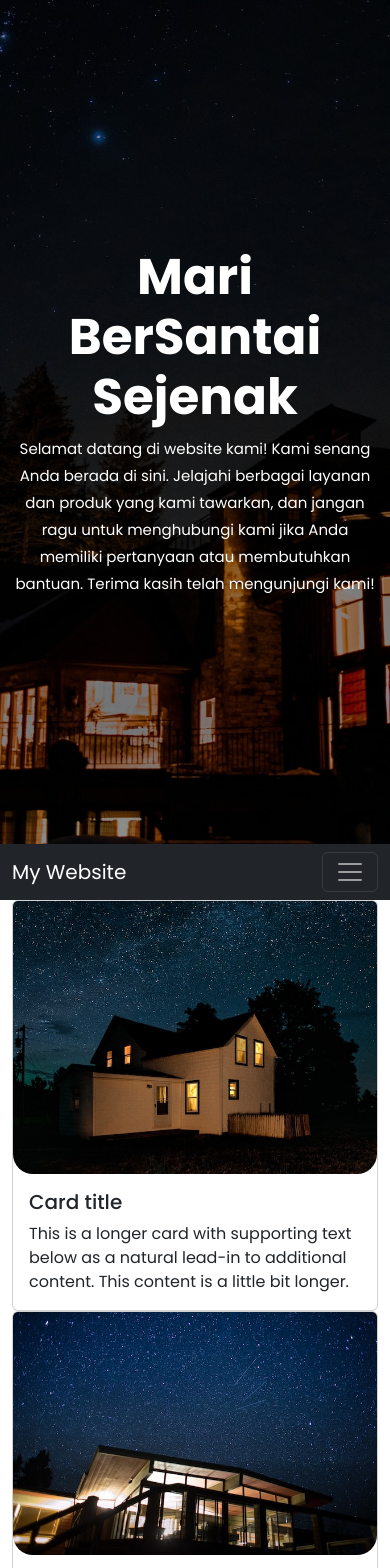
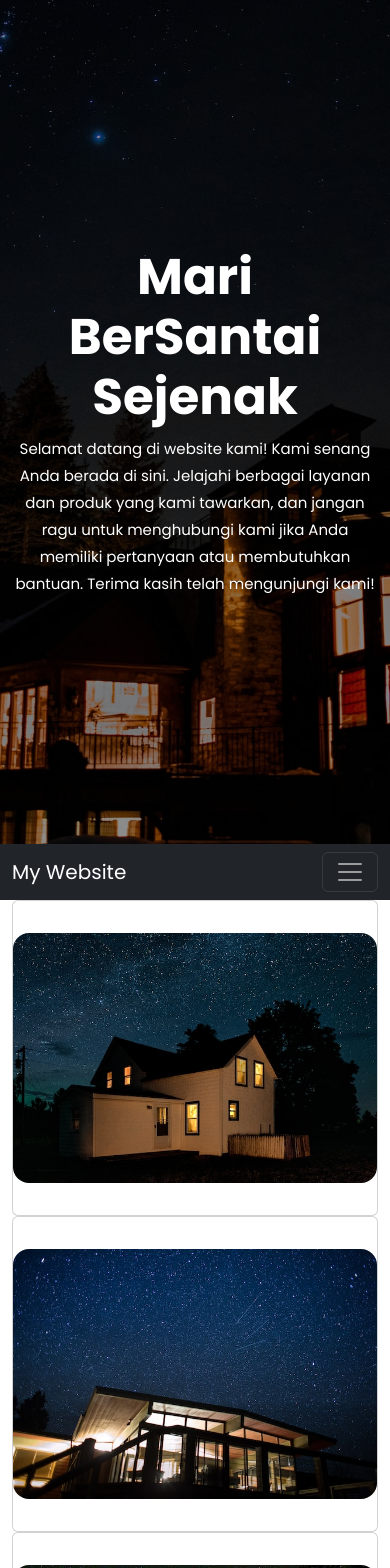
Before and after one commit to farhanrama95/Tugas-akhir-PW1-React.js, a React (Vite) app: page / in a window 390 px wide. Shown: the top 1568 px of the page. Built offline with nearby package versions, Linux system fonts and the light colour scheme.

Commit message:
ngodong gimang

```diff
--- a/src/components/about.css
+++ b/src/components/about.css
@@ -2,8 +2,8 @@
     display: flex;
     border: 5px solid rgb(30, 30, 30);
     border-radius: 20px;
-    margin: 5rem;
-    padding: 2rem;
+    margin: 7rem;
+    padding: 0.5rem;
     justify-content: center;
     align-items: center;
     height: 80vh;
@@ -25,8 +25,6 @@
     margin: 2rem;
     text-align: center;
 }
-
-
 
 h3{
     font-weight: bolder;
@@ -85,6 +83,6 @@ h3{
     }
 
     .univ p{
-        font-size: 15px;
+        font-size: 12px;
     }
 }
--- a/src/components/about.jsx
+++ b/src/components/about.jsx
@@ -1,10 +1,22 @@
-import './about.css'
-import profileImg from '../assets/img/gallery/profile.png'
+import './about.css';
+import profileImg from '../assets/img/gallery/profile.png';
+import { motion} from 'motion/react';
 
 // FUNGSI KOMPONEN ABOUT
 function About() {
     return (
-        <div className="profile-card">
+        <motion.div
+        initial={{opacity:0}}
+        whileInView={{
+            opacity:1,
+            scale:1,
+            transition:{duration:0.9}
+        }}
+        viewport={{
+            once: true
+        }}
+
+        className="profile-card">
             <h2>Profil pembuat</h2>
             <img src={profileImg} alt="" />
             <div className="bio">
@@ -15,8 +27,7 @@ function About() {
                     <p>INSTITUT WIDYA PRATAMA | Sistem Informasi</p>
                 </div>
             </div>
-
-        </div>
+        </motion.div>
     );
 }
 
--- a/src/components/footer.css
+++ b/src/components/footer.css
@@ -27,3 +27,26 @@ footer{
     font-weight: bold;
 
 }
+
+.fact{
+    align-items: center;
+    padding: 1rem;
+    justify-content: center;
+    display: flex;
+
+}
+
+.fact i{
+    animation: spin 3s linear infinite;
+    font-size: 30px;
+}
+
+/* ANIMASI LOGO REACT */
+@keyframes spin{
+    from{
+        transform: rotate(0deg);
+    }
+    to {
+        transform: rotate(360deg);
+    }
+}
--- a/src/components/footer.jsx
+++ b/src/components/footer.jsx
@@ -15,7 +15,10 @@ function Footer() {
                         <motion.li whileHover={{ scale: 1.55,}}><i className='fa-brands fa-github'></i></motion.li>
                     </ul>
                 </div>
-                &copy; Mohamad Farhan Ramadhani | SI.25.230.0011
+                <div className="fact">
+                    Website dibuat dengan <i class="fa-brands fa-react"></i>
+                </div>
+                &copy; Mohamad Farhan Ramadhani (SI.25.230.0011)
             </footer>
         </>
     );
--- a/src/components/gallery.css
+++ b/src/components/gallery.css
@@ -1,4 +1,14 @@
+.card{
+    display: flex;
+    align-items: center;
+    justify-content: center;
+}
 
-img{
-    border-radius: 20px;
+
+.galleryImg {
+  width: 100%;
+  height: 250px;
+  object-fit: cover;
+  margin: 2rem;
+  border-radius: 1rem;
 }
--- a/src/components/gallery.jsx
+++ b/src/components/gallery.jsx
@@ -22,15 +22,7 @@ function Gallery() {
                 {galleryImg.map((img, idx) => (
                     <Col key={idx}>
                         <Card>
-                            <Card.Img variant="top" src={img} />
-                            <Card.Body>
-                                <Card.Title>Card title</Card.Title>
-                                <Card.Text>
-                                    This is a longer card with supporting text below as a natural
-                                    lead-in to additional content. This content is a little bit
-                                    longer.
-                                </Card.Text>
-                            </Card.Body>
+                            <Card.Img variant="top" src={img} className='galleryImg'/>
                         </Card>
                     </Col>
                 ))}
--- a/src/index.css
+++ b/src/index.css
@@ -8,3 +8,7 @@
 html{
   scroll-behavior: smooth;
 }
+
+section{
+  scroll-margin-top: 56px;
+}
```
Also changed, not shown: src/components/navbar.css (line endings or trailing spaces).
